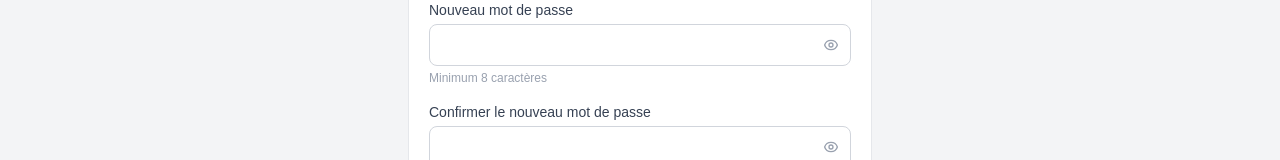
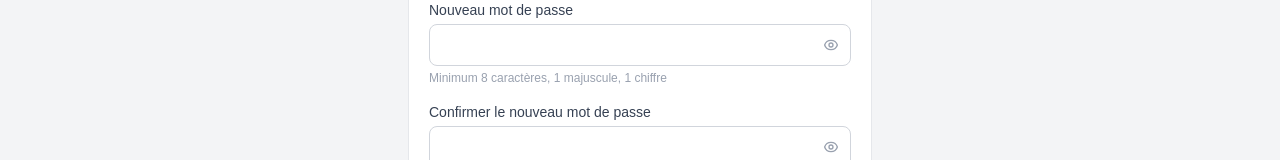
Before and after one commit to FrederickChenot/tracabilite-centrifugation, a Next.js app: page /profil in a window 1280 px wide. Shown: the part 422-582 px from the top of the page. Built offline with nearby package versions, Linux system fonts and the light colour scheme; no server answers; sample sign-in values are in the browser's storage.

Commit message:
feat: validation MDP — 8 chars + majuscule + chiffre (client + serveur)

```diff
--- a/src/app/admin/users/page.tsx
+++ b/src/app/admin/users/page.tsx
@@ -115,8 +115,9 @@ function Modal({
       setError('Prénom, Nom et Email sont obligatoires');
       return;
     }
-    if (!isEdit && form.password.length < 8) {
-      setError('Le mot de passe doit faire au moins 8 caractères');
+    const PWD_REGEX = /^(?=.*[A-Z])(?=.*\d).{8,}$/;
+    if (!isEdit && !PWD_REGEX.test(form.password)) {
+      setError('Le mot de passe doit contenir au moins 8 caractères, 1 majuscule et 1 chiffre');
       return;
     }
     setSaving(true);
@@ -214,7 +215,7 @@ function Modal({
 
           {!isEdit && (
             <div className="col-span-2">
-              <label className="block text-xs font-medium text-gray-700 mb-1">Mot de passe * (min 8 caractères)</label>
+              <label className="block text-xs font-medium text-gray-700 mb-1">Mot de passe * (8+ car., 1 majuscule, 1 chiffre)</label>
               <input
                 type="password"
                 value={form.password}
--- a/src/app/api/admin/users/route.ts
+++ b/src/app/api/admin/users/route.ts
@@ -45,8 +45,9 @@ export async function POST(req: NextRequest) {
   if (!email || !password || !nom || !prenom) {
     return NextResponse.json({ error: 'email, password, nom et prenom sont requis' }, { status: 400 });
   }
-  if ((password as string).length < 8) {
-    return NextResponse.json({ error: 'Le mot de passe doit faire au moins 8 caractères' }, { status: 400 });
+  const PWD_REGEX = /^(?=.*[A-Z])(?=.*\d).{8,}$/;
+  if (!PWD_REGEX.test(password as string)) {
+    return NextResponse.json({ error: 'Le mot de passe doit contenir au moins 8 caractères, 1 majuscule et 1 chiffre' }, { status: 400 });
   }
 
   const passwordHash = await hash(password, 10);
--- a/src/app/api/auth/change-password/route.ts
+++ b/src/app/api/auth/change-password/route.ts
@@ -22,9 +22,10 @@ export async function POST(req: NextRequest) {
   if (!ancien_password || !nouveau_password) {
     return NextResponse.json({ error: 'Paramètres manquants' }, { status: 400 })
   }
-  if ((nouveau_password as string).length < 8) {
+  const PWD_REGEX = /^(?=.*[A-Z])(?=.*\d).{8,}$/;
+  if (!PWD_REGEX.test(nouveau_password as string)) {
     return NextResponse.json(
-      { error: 'Le nouveau mot de passe doit faire au moins 8 caractères' },
+      { error: 'Le mot de passe doit contenir au moins 8 caractères, 1 majuscule et 1 chiffre' },
       { status: 400 }
     )
   }
--- a/src/app/profil/page.tsx
+++ b/src/app/profil/page.tsx
@@ -49,7 +49,8 @@ export default function ProfilPage() {
     e.preventDefault()
     setError('')
     if (newPwd !== confirmPwd) { setError('Les mots de passe ne correspondent pas'); return }
-    if (newPwd.length < 8) { setError('Minimum 8 caractères'); return }
+    const PWD_REGEX = /^(?=.*[A-Z])(?=.*\d).{8,}$/;
+    if (!PWD_REGEX.test(newPwd)) { setError('Le mot de passe doit contenir au moins 8 caractères, 1 majuscule et 1 chiffre'); return }
     setLoading(true)
     try {
       const res = await fetch('/api/auth/change-password', {
@@ -145,7 +146,7 @@ export default function ProfilPage() {
                     </button>
                   </div>
                   {label === 'Nouveau mot de passe' && (
-                    <p className="mt-1 text-xs text-gray-400">Minimum 8 caractères</p>
+                    <p className="mt-1 text-xs text-gray-400">Minimum 8 caractères, 1 majuscule, 1 chiffre</p>
                   )}
                 </div>
               ))}
```
